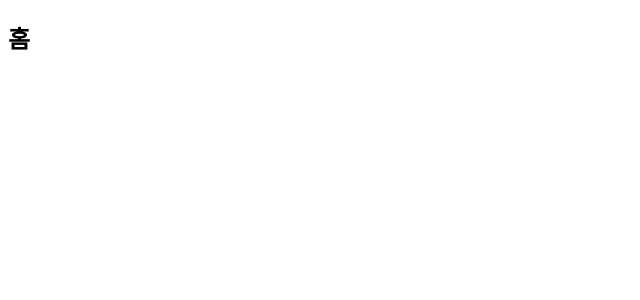
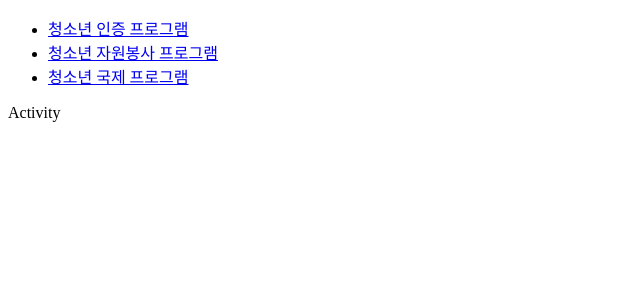
Before and after one commit to LeeJinHyuk/ympage, a React app: page / in a window 1280 px wide. Shown: the top 300 px of the page, without its empty margins (0-640 px from the left). Built offline with nearby package versions, Linux system fonts and the light colour scheme.

Commit message:
add header and update path

```diff
--- a/source/app/client/app.js
+++ b/source/app/client/app.js
@@ -1,12 +1,14 @@
 import React, {Component} from "react";
 import {Route} from "react-router-dom";
-import {Main} from "./pages";
+import {Main} from "pages";
 
 class App extends Component {
     render() {
         return (
             <div>
                 <Route exact path="/" component={Main} />
+                <Route path="/serve" component={Main} />
+                <Route path="/international" component={Main} />
             </div>
         );
     }
--- /dev/null
+++ b/source/app/client/components/index.js
@@ -0,0 +1 @@
+export {default as MainHeader} from "./nav/mainHeader";
--- /dev/null
+++ b/source/app/client/components/nav/mainHeader.js
@@ -0,0 +1,20 @@
+import React, {Component} from "react";
+import {NavLink} from "react-router-dom";
+
+class MainHeader extends Component {
+
+    render() {
+
+        return (
+            <div id="main-header">
+                <ul>
+                    <li><NavLink to="/" className="nav-item" activeClassName="active">청소년 인증 프로그램</NavLink></li>
+                    <li><NavLink to="/serve" className="nav-item" activeClassName="active">청소년 자원봉사 프로그램</NavLink></li>
+                    <li><NavLink to="/international" className="nav-item" activeClassName="active">청소년 국제 프로그램</NavLink></li>
+                </ul>
+            </div>
+        );
+    }
+}
+
+export default MainHeader;
--- a/source/app/client/index.html
+++ b/source/app/client/index.html
@@ -2,6 +2,7 @@
 <html>
   <head>
     <meta charset="UTF-8">
+    <meta name="viewport" content="width=device-width, user-scalable=no">
     <title><%= htmlWebpackPlugin.options.title %></title>
   </head>
   <body>
--- a/source/app/client/index.js
+++ b/source/app/client/index.js
@@ -1,5 +1,5 @@
 import React from "react";
 import ReactDom from "react-dom";
-import Root from "./root";
+import Root from "root";
 
 ReactDom.render(<Root />, document.getElementById("root"));
--- /dev/null
+++ b/source/app/client/pages/main/activity/activity.js
@@ -0,0 +1,14 @@
+import React, {Component} from "react";
+
+class Activity extends Component {
+
+    render() {
+
+        return(
+            <div>Activity</div>
+        );
+    }
+
+}
+
+export default Activity;
--- /dev/null
+++ b/source/app/client/pages/main/international/international.js
@@ -0,0 +1,14 @@
+import React, {Component} from "react";
+
+class International extends Component {
+
+    render() {
+
+        return(
+            <div>International</div>
+        );
+    }
+
+}
+
+export default International;
--- a/source/app/client/pages/main/main.js
+++ b/source/app/client/pages/main/main.js
@@ -1,13 +1,22 @@
-import React from "react";
+import React, {Component} from "react";
+import {Route} from "react-router-dom";
+import {MainHeader} from "components";
+import Activity from "./activity/activity";
+import Serve from "./serve/serve";
+import International from "./international/international";
 
-const Main = () => {
-    return (
-        <div>
-            <h2>
-                홈
-            </h2>
-        </div>
-    );
-};
+class Main extends Component {
+
+    render() {
+        return (
+            <div>
+                <MainHeader />
+                <Route exact path="/" component={Activity} />
+                <Route path="/serve" component={Serve} />
+                <Route path="/international" component={International} />
+            </div>
+        );
+    }
+}
 
 export default Main;
--- /dev/null
+++ b/source/app/client/pages/main/serve/serve.js
@@ -0,0 +1,14 @@
+import React, {Component} from "react";
+
+class Serve extends Component {
+
+    render() {
+
+        return(
+            <div>Serve</div>
+        );
+    }
+
+}
+
+export default Serve;
--- a/source/app/client/root.js
+++ b/source/app/client/root.js
@@ -1,6 +1,6 @@
 import React from "react";
 import {BrowserRouter} from "react-router-dom";
-import App from "./app";
+import App from "app";
 
 const Root = () => (
     <BrowserRouter>
```
